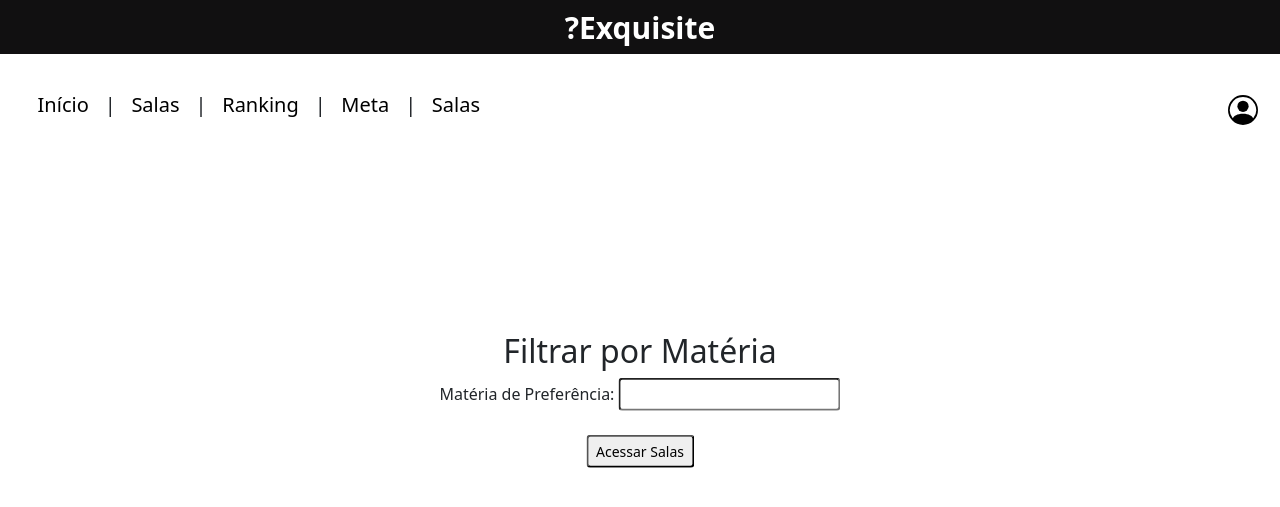
After one commit to leticiagomesilva/Projeto-FDS, a Django app: page /filtrar_salas/ in a window 1280 px wide. The commit adds this page. Shown: the top 507 px of the page. Run offline with Django 4.2, Linux system fonts and the light colour scheme; parts of the project's set-up code (start-up, migrations or seed data) failed here and were passed over.

Commit message:
filtrar salas implementado

```diff
--- a/exquisite/apps/admin.py
+++ b/exquisite/apps/admin.py
@@ -7,3 +7,6 @@ admin.site.register(AvaliacaoPergunta)
 admin.site.register(PerguntasBD)
 admin.site.register(Meta)
 admin.site.register(Ranking)
+admin.site.register(Filtro)
+admin.site.register(responder)
+admin.site.register(Salas)
--- a/exquisite/apps/models.py
+++ b/exquisite/apps/models.py
@@ -39,3 +39,6 @@ class responder(models.Model):
 class Salas(models.Model):
     titulo_sala = models.TextField(max_length=255)
     preferencia = models.TextField(max_length=255)
+
+class Filtro(models.Model):
+    filtro_materia = models.TextField(max_length=255)
--- /dev/null
+++ b/exquisite/apps/templates/apps/filtrar_salas.html
@@ -0,0 +1,13 @@
+{% extends 'apps/base.html' %}
+{% block content %}
+    <form action="{% url 'acessar_salas' %}" method="post">
+        {% csrf_token %}
+        <div style="text-align: center;" class="center">
+            <h2>Filtrar por Matéria</h2>
+            Matéria de Preferência: <input name="filtro_materia" class="form-control-sm" type="text">
+            <br>
+            <br>
+            <button name="acessar_salas" class="form-control-sm">Acessar Salas</button>
+        </div>
+    </form>
+{% endblock content %}
--- a/exquisite/apps/urls.py
+++ b/exquisite/apps/urls.py
@@ -13,6 +13,7 @@ urlpatterns = [
     path('salas/', views.salas, name="salas"),
     path('criar_salas/', views.criar_salas, name="criar_salas"),
     path('acessar_salas/', views.acessar_salas, name="acessar_salas"),
+    path('filtrar_salas/', views.filtrar_salas, name="filtrar_salas"),
     path('cadastro/', views.cadastro, name="cadastro"),
     path('avaliar/', views.avaliar, name="avaliar"),
     path('avaliacao_sucesso/', views.avaliacao_sucesso, name='avaliacao_sucesso'),
--- a/exquisite/apps/views.py
+++ b/exquisite/apps/views.py
@@ -126,7 +126,9 @@ def criar_salas(request):
     return render(request, 'apps/criar_salas.html')
 
 def acessar_salas(request):
+    filtrar = False
     if request.method == 'POST':
+
         novo_sala = Salas()
         novo_sala.titulo_sala = request.POST.get('titulo_sala')
         novo_sala.preferencia = request.POST.get('preferencia')
@@ -134,7 +136,18 @@ def acessar_salas(request):
         if novo_sala.titulo_sala and novo_sala.preferencia:
             novo_sala.save()
 
+        preferencia = Filtro()
+        preferencia.filtro_materia = request.POST.get('filtro_materia')
+
+        if preferencia.filtro_materia:
+            preferencia.save()
+            filtrar = True
+
     salas = {
-        'salas': Salas.objects.all()
+        'salas': Salas.objects.all(),
+        'filtro': Filtro.objects.last(),
     }
-    return render(request, 'apps/acessar_salas.html', salas)
+    return render(request, 'apps/acessar_salas.html', {**salas, 'bool': filtrar})
+
+def filtrar_salas(request):
+    return render(request, 'apps/filtrar_salas.html')
--- a/exquisite/exquisite/settings.py
+++ b/exquisite/exquisite/settings.py
@@ -69,6 +69,7 @@ INSTALLED_APPS = [
     'django.contrib.sessions',
     'django.contrib.messages',
     'django.contrib.staticfiles',
+    'django_filters',
     "whitenoise.runserver_nostatic",
     "apps.apps.AppsConfig",
 ]
```
Also changed, not shown: exquisite/apps/templates/apps/acessar_salas.html (+16 -4 lines), exquisite/apps/migrations/0013_delete_pergunta_alter_salas_preferencia.py (added), exquisite/apps/migrations/0014_alter_salas_preferencia.py (added), exquisite/apps/migrations/0015_alter_salas_preferencia.py (added), exquisite/apps/migrations/0016_filtro.py (added), exquisite/db.sqlite3.
